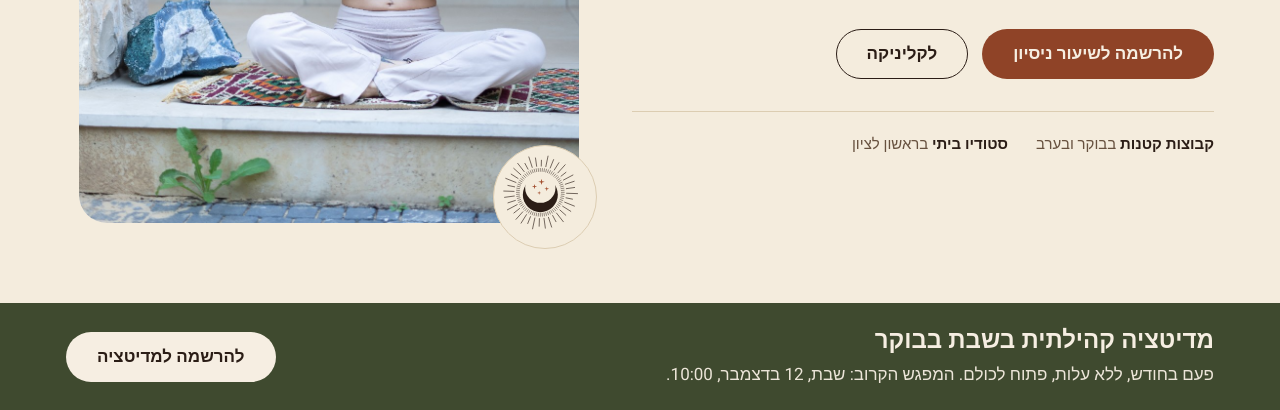
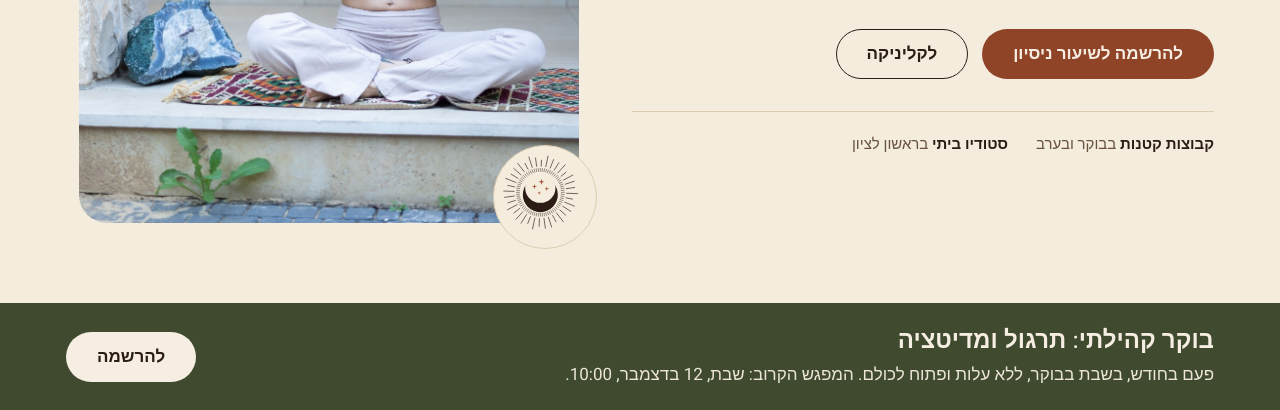
Before and after one commit to adisharabi93/sukshma-site, a plain HTML site: page index.html in a window 1280 px wide. Shown: the part 537-947 px from the top of the page. Drawn offline with Linux system fonts and the light colour scheme.

Commit message:
Rename community event to practice + meditation morning
Co-Authored-By: Claude Opus 5.5 <noreply@anthropic.com>
Claude-Session: https://claude.ai/code/session_01GXUpySAcSiDiSLvdeECbC9

```diff
--- a/index.html
+++ b/index.html
@@ -288,13 +288,13 @@ footer .name svg{width:34px;height:34px;color:var(--fg)}
 </div>
 </section>
 
-<section class="med-band" aria-label="מדיטציה קהילתית">
+<section class="med-band" aria-label="בוקר קהילתי: תרגול ומדיטציה">
 <div class="wrap">
 <div>
-<h2>מדיטציה קהילתית בשבת בבוקר</h2>
-<p>פעם בחודש, ללא עלות, פתוח לכולם. המפגש הקרוב: שבת, 12 בדצמבר, 10:00.</p>
+<h2>בוקר קהילתי: תרגול ומדיטציה</h2>
+<p>פעם בחודש, בשבת בבוקר, ללא עלות ופתוח לכולם. המפגש הקרוב: שבת, 12 בדצמבר, 10:00.</p>
 </div>
-<a class="btn light" href="https://studio.adi-sukshma.com">להרשמה למדיטציה</a>
+<a class="btn light" href="https://studio.adi-sukshma.com">להרשמה</a>
 </div>
 </section>
 
```
Also changed, not shown: yoga-pilates-rishon-lezion/index.html (+1 -1 lines).
